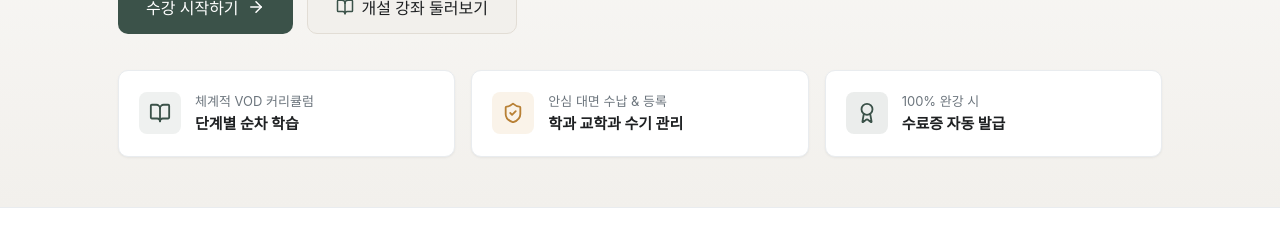
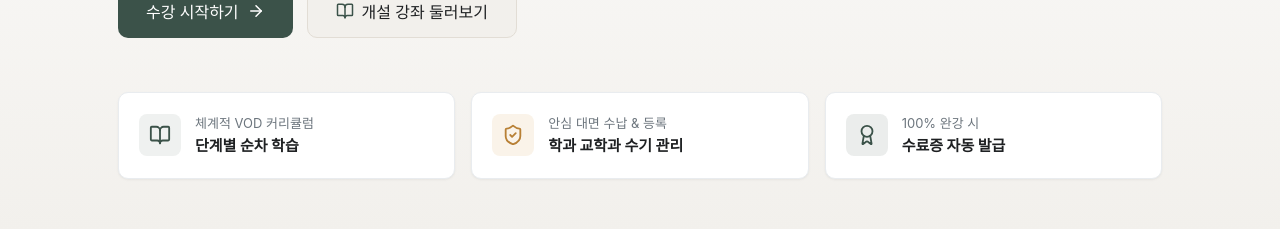
Before and after one commit to KimSuMin123/bul, a React (Vite) app: page / in a window 1280 px wide. Shown: the part 501-730 px from the top of the page. Built offline with nearby package versions, Linux system fonts and the light colour scheme; no server answers; the database is empty; a web font is replaced by a local one.

Commit message:
style: 개설 강좌 안내 섹션 상하 패딩 원래대로 복원 (padding 60px 0)

```diff
--- a/src/pages/HomePage.jsx
+++ b/src/pages/HomePage.jsx
@@ -16,7 +16,7 @@ export default function HomePage({ onNavigate, onSelectCourse }) {
       <section
         style={{
           background: 'linear-gradient(180deg, #FFFFFF 0%, var(--color-surface-warm) 100%)',
-          padding: '60px 0 50px 0',
+          padding: '64px 0 54px 0',
           borderBottom: '1px solid var(--color-border)'
         }}
       >
@@ -128,7 +128,7 @@ export default function HomePage({ onNavigate, onSelectCourse }) {
               display: 'grid',
               gridTemplateColumns: 'repeat(auto-fit, minmax(min(100%, 200px), 1fr))',
               gap: '16px',
-              marginTop: '36px',
+              marginTop: '54px',
               textAlign: 'left'
             }}
           >
@@ -166,9 +166,9 @@ export default function HomePage({ onNavigate, onSelectCourse }) {
       </section>
 
       {/* Courses Catalog Section */}
-      <section id="curriculum-section" style={{ backgroundColor: '#FFFFFF', padding: '36px 0 40px' }}>
+      <section id="curriculum-section" style={{ backgroundColor: '#FFFFFF', padding: '60px 0' }}>
         <div className="container">
-          <div style={{ textAlign: 'center', marginBottom: '32px' }}>
+          <div style={{ textAlign: 'center', marginBottom: '44px' }}>
             <span className="badge badge-amber" style={{ marginBottom: '8px' }}>CURRICULUM</span>
             <h2 className="heading-1 font-serif" style={{ marginBottom: '10px' }}>개설 강좌 안내</h2>
             <p className="text-body" style={{ color: 'var(--color-text-muted)' }}>
@@ -243,9 +243,9 @@ export default function HomePage({ onNavigate, onSelectCourse }) {
       </section>
 
       {/* FAQ & Admission Process Section */}
-      <section style={{ backgroundColor: 'var(--color-surface-warm)', padding: '48px 0 54px', borderTop: '1px solid var(--color-border)' }}>
+      <section style={{ backgroundColor: 'var(--color-surface-warm)', padding: '60px 0', borderTop: '1px solid var(--color-border)' }}>
         <div className="container" style={{ maxWidth: '840px' }}>
-          <div style={{ textAlign: 'center', marginBottom: '32px' }}>
+          <div style={{ textAlign: 'center', marginBottom: '40px' }}>
             <span className="badge badge-sage" style={{ marginBottom: '8px' }}>GUIDE & FAQ</span>
             <h2 className="heading-1 font-serif">수강생 이용 안내 FAQ</h2>
           </div>
```
